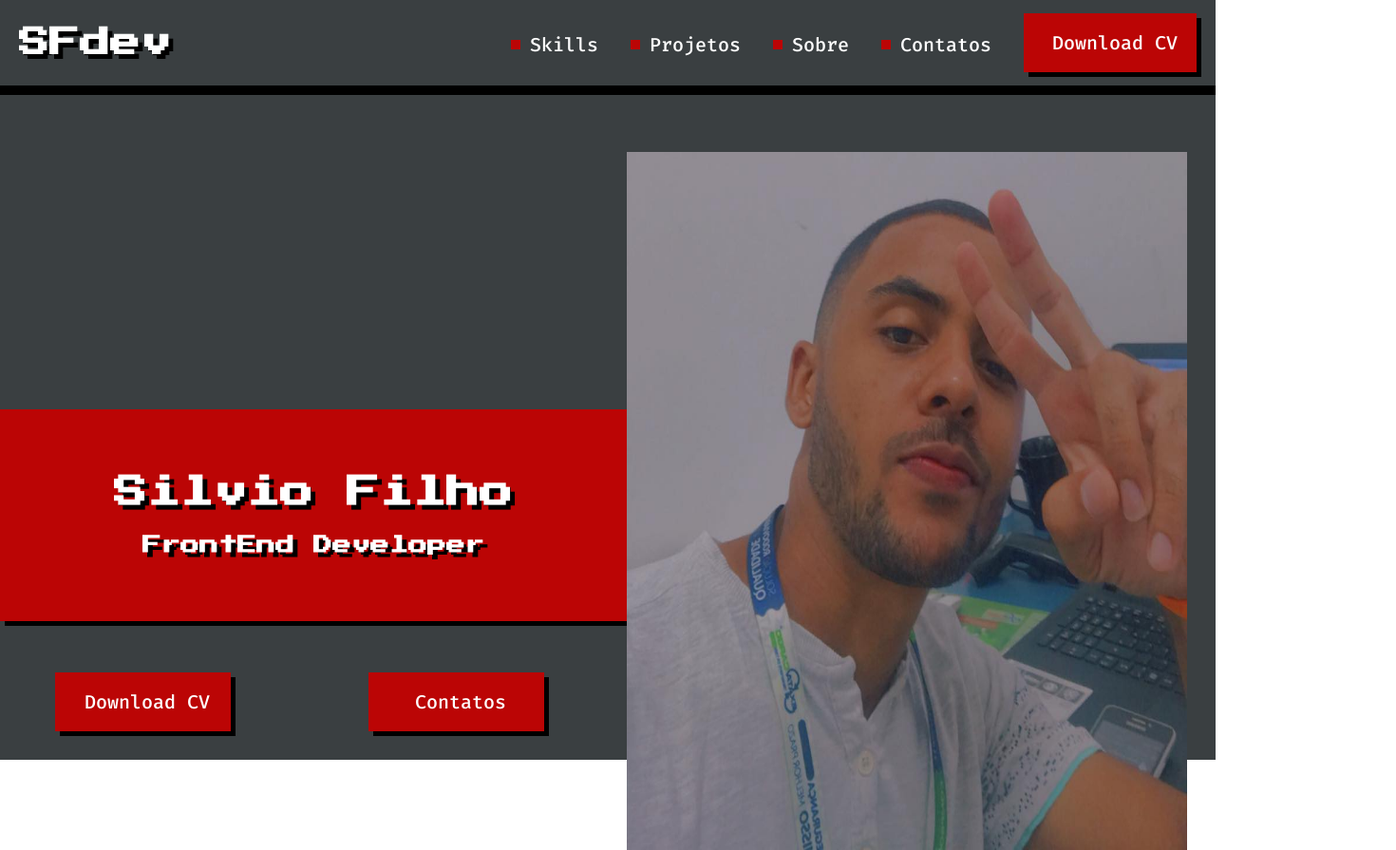
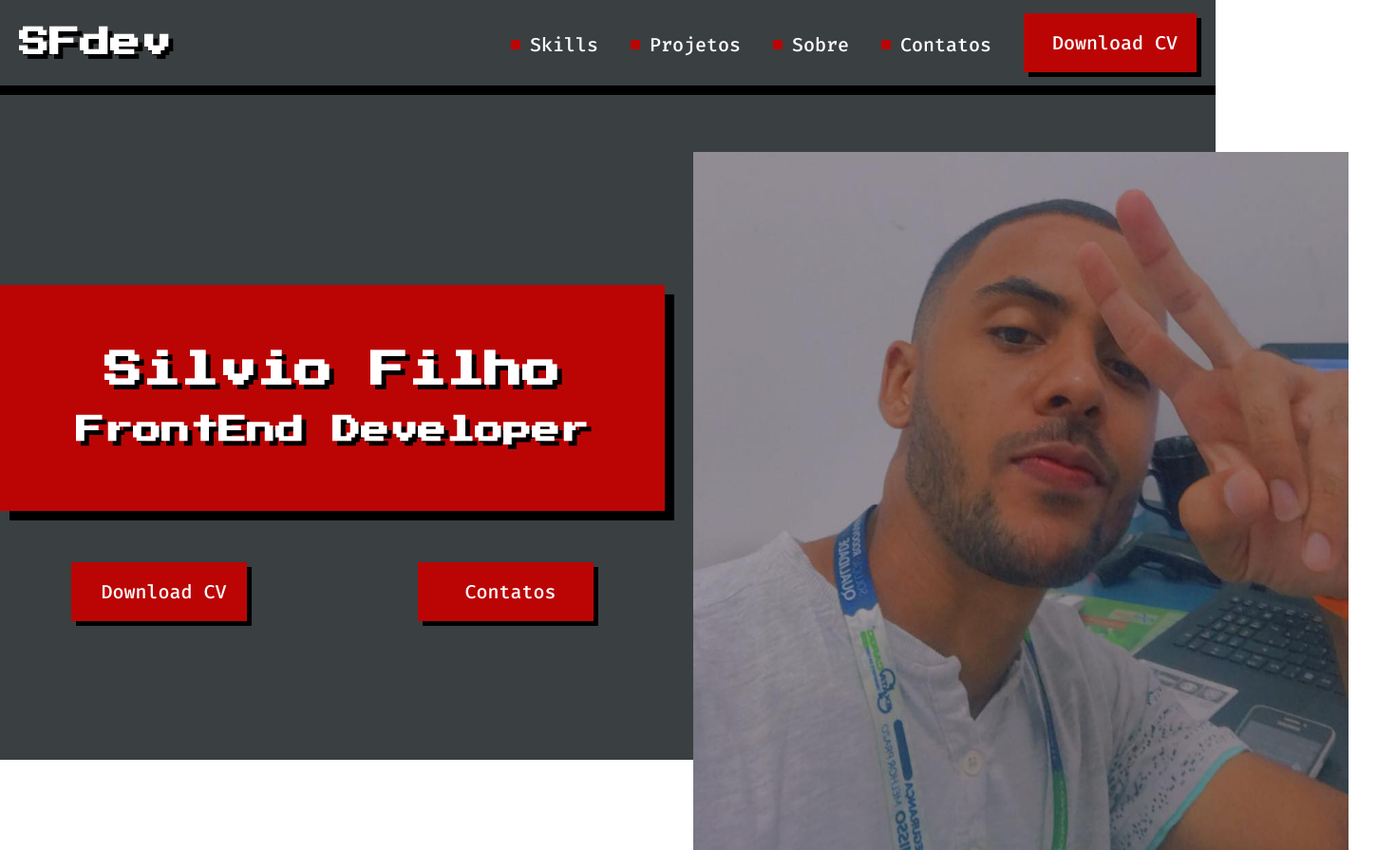
Before and after one commit to silviocclf/silviofilhodev, a plain HTML site: page index.html in a window 1280 px wide. Shown: the whole page at 95% size, 1470 px wide, since content can reach past the window. Drawn offline with Linux system fonts and the light colour scheme.

Commit message:
Create the title component

```diff
--- /dev/null
+++ b/css/components/title.css
@@ -0,0 +1,5 @@
+h1, h2 {
+    font-family: 'Press Start 2P', sans-serif;
+    color: #FFFFFF;
+    text-shadow: 5px 5px 0px #000000;
+}
--- a/css/index.css
+++ b/css/index.css
@@ -12,12 +12,6 @@ header {
     border-bottom: 10px solid #000;
     padding: 13px 20px;
     height: 100px;
-}
-
-h1, h2, h3 {
-    font-family: 'Press Start 2P', sans-serif;
-    color: #FFFFFF;
-    text-shadow: 5px 5px 0px #000000;
 }
 
 nav {
@@ -65,7 +59,7 @@ section {
 
 img {
     height: 795px;
-    width: 640px;
+    width: 740px;
     padding: 60px 50px 0 0;
 }
 
@@ -92,28 +86,28 @@ img {
     text-align: center;
 }
 
-.titulos {
+.titles {
     display: inline-block;
     text-align: center;
     background-color: #BB0505;
-    box-shadow: 5px 5px 0px #000000;
+    box-shadow: 10px 10px 0px #000000;
     padding: 70px;
-    margin: 331px 0 54px 0;
-    width: 660px;
+    margin: 200px 0 54px 0;
+    width: 700px;
 }
 
-.titulo {
-    font-size: 35px;
+.title {
+    font-size: 40px;
     margin-bottom: 28px;
 }
 
 
-.subtitulo {
-    font-size: 20px;
+.subtitle {
+    font-size: 30px;
 }
 
-#container-buttons {
+.container-buttons {
     display: flex;
     justify-content: space-around;
-    width: 660px;
+    width: 730px;
 }
--- a/index.html
+++ b/index.html
@@ -11,7 +11,7 @@
     <link href="https://fonts.googleapis.com/css2?family=Fira+Code:wght@300;500&family=Press+Start+2P&display=swap" rel="stylesheet">
     <link rel="stylesheet" href="css/reset.css">
     <link rel="stylesheet" href="css/index.css">
-
+    <link rel="stylesheet" href="css/components/title.css">
 </head>
     <body>
         <header>
@@ -26,11 +26,11 @@
         </header>
             <section class="section" id="home">
                 <div>
-                    <div  class="titulos">
-                        <h1 class="titulo">Silvio Filho</h1>
-                        <h3 class="subtitulo">FrontEnd Developer</h3>
+                    <div class="titles">
+                        <h1 class="title">Silvio Filho</h1>
+                        <h2 class="subtitle">FrontEnd Developer</h2>
                     </div>
-                    <div id="container-buttons">
+                    <div class="container-buttons">
                         <a class="button" href="">Download CV</a>
                         <a class="button" href="">Contatos</a>
                     </div>
```
